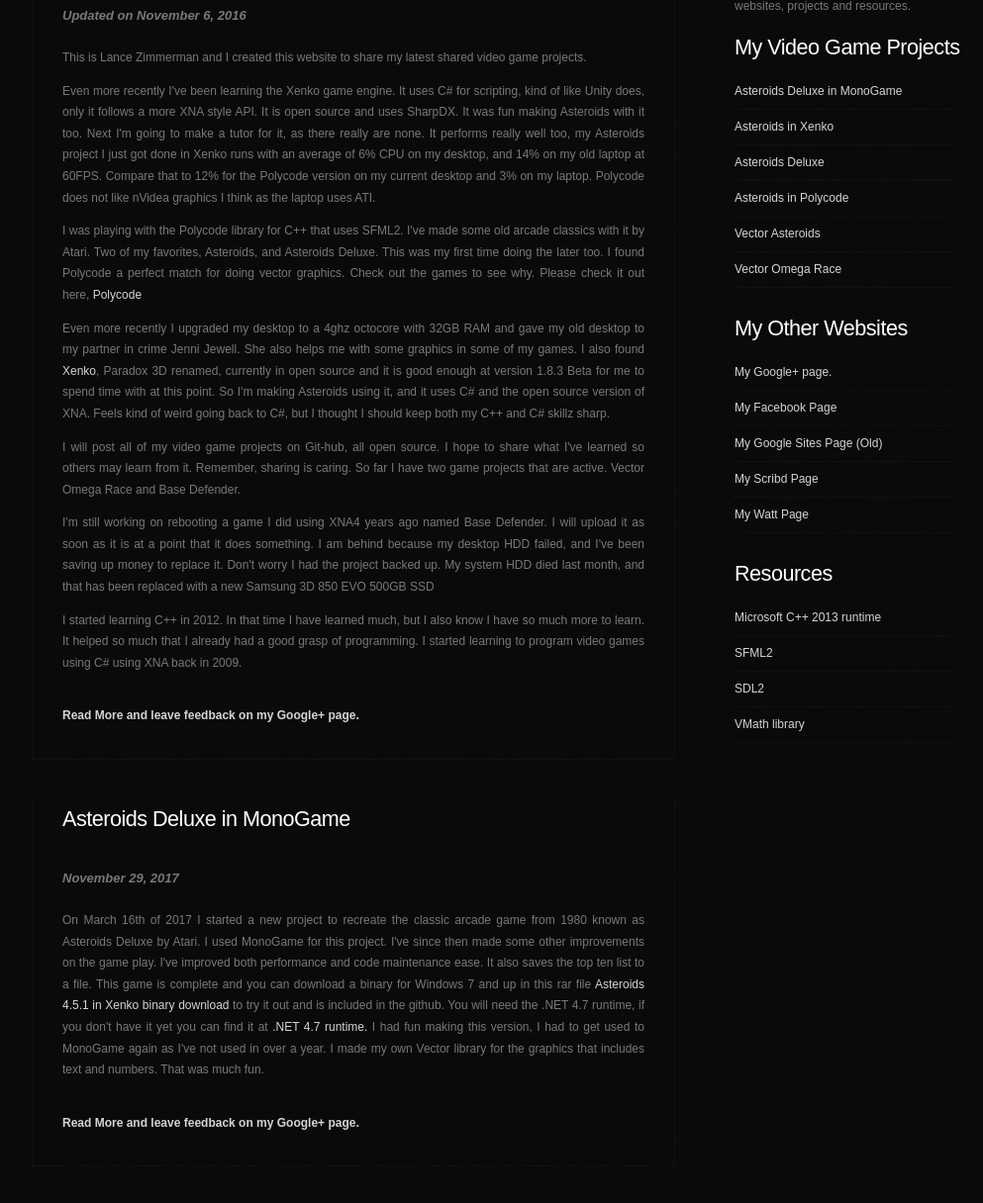
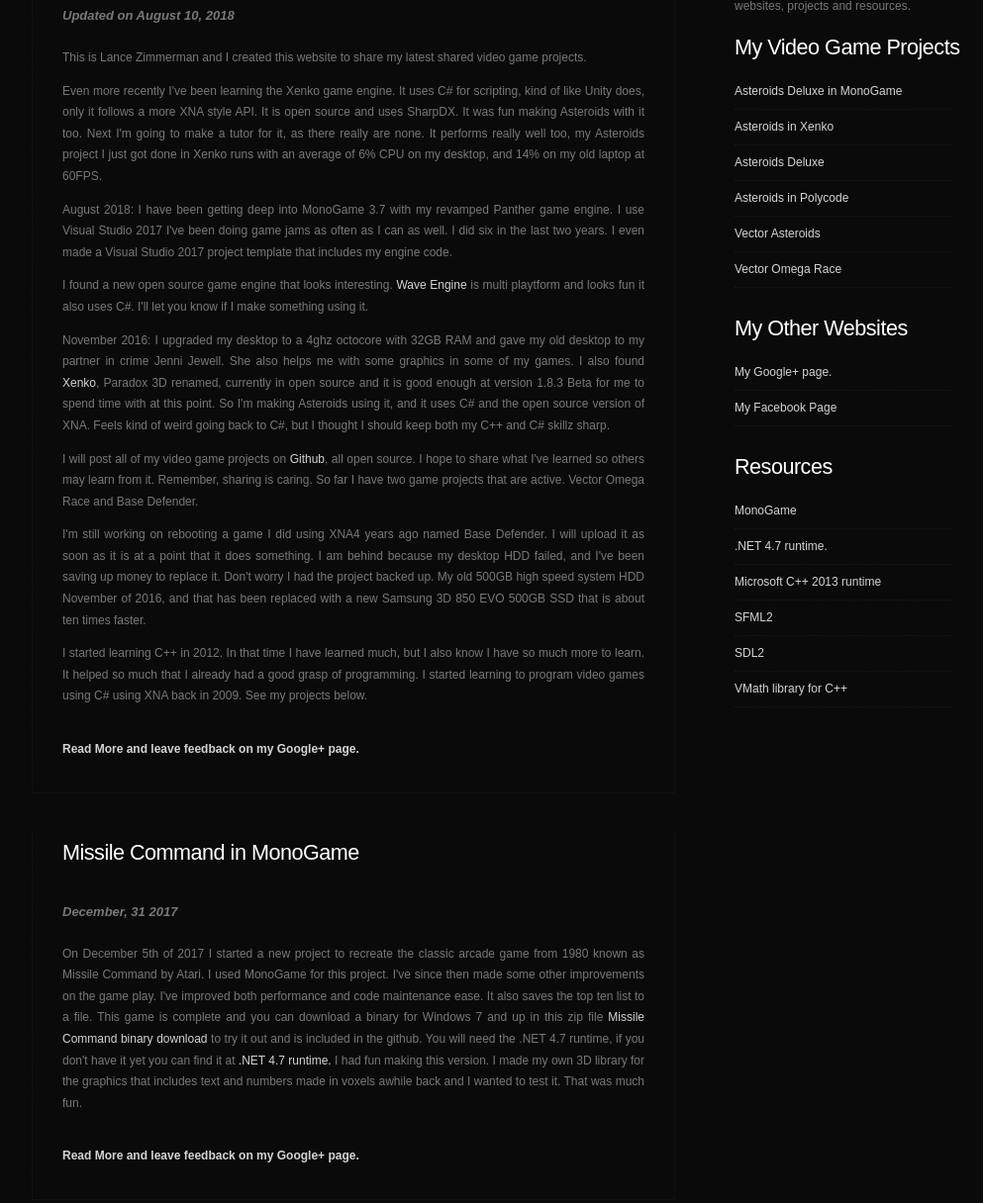
Before and after one commit to LanceJZ/LanceJZ.github.io, a plain HTML site: page index.html in a window 1280 px wide. Shown: the part 195-1411 px from the top of the page at 99% size, without its empty margins (118-1111 px from the left). Drawn offline with Linux system fonts and the light colour scheme.

Commit message:
Updated 20180810
Added Missile command. Edited intro. Removed Polycode, as it is dead.

```diff
--- a/index.html
+++ b/index.html
@@ -12,8 +12,8 @@ Released   : 20100110
 -->
 <html xmlns="http://www.w3.org/1999/xhtml">
 <head>
-<meta name="keywords" content="LanceJZ Video Game Programing C++" />
-<meta name="description" content="Video game programing in C++ web sites with projects by Lance Zimmerman." />
+<meta name="keywords" content="LanceJZ Video Game Programing C++ and C#" />
+<meta name="description" content="Video game programing in C++ and C# web sites with projects by Lance Zimmerman." />
 <meta http-equiv="Content-Type" content="text/html; charset=utf-8" />
 <title>Panther Games</title>
 <link href="style.css" rel="stylesheet" type="text/css" media="screen" />
@@ -42,17 +42,26 @@ h1,h2,h3,h4,h5,h6 {
         <div id="content">
             <div class="post">
                 <h2 class="title"><a href="#">Welcome to Panther Games</a></h2>
-                <p class="meta"><span class="date">Updated on November 6, 2016</span></p>
+                <p class="meta"><span class="date">Updated on August 10, 2018</span></p>
                 <div style="clear: both;">&nbsp;</div>
                 <div class="entry">
                     <p>This is Lance Zimmerman and I created this website to share my latest shared video game projects.</p>
-                    <p>Even more recently I've been learning the Xenko game engine. It uses C# for scripting, kind of like Unity does, only it follows a more XNA style API. It is open source and uses SharpDX. It was fun making Asteroids with it too. Next I'm going to make a tutor for it, as there really are none. It performs really well too, my Asteroids project I just got done in Xenko runs with an average of 6% CPU on my desktop, and 14% on my old laptop at 60FPS. Compare that to 12% for the Polycode version on my current desktop and 3% on my laptop. Polycode does not like nVidea graphics I think as the laptop uses ATI.</p>
-                    <p>I was playing with the Polycode library for C++ that uses SFML2. I've made some old arcade classics with it by Atari. Two of my favorites, Asteroids, and Asteroids Deluxe. This was my first time doing the later too. I found Polycode a perfect match for doing vector graphics. Check out the games to see why. Please check it out here,
-                        <a href="http://polycode.org/">Polycode</a></p>
-                    <p>Even more recently I upgraded my desktop to a 4ghz octocore with 32GB RAM and gave my old desktop to my partner in crime Jenni Jewell. She also helps me with some graphics in some of my games. I also found <a href="http://xenko.com/">Xenko</a>, Paradox 3D renamed, currently in open source and it is good enough at version 1.8.3 Beta for me to spend time with at this point. So I'm making Asteroids using it, and it uses C# and the open source version of XNA. Feels kind of weird going back to C#, but I thought I should keep both my C++ and C# skillz sharp.</p>
-                    <p>I will post all of my video game projects on Git-hub, all open source. I hope to share what I've learned so others may learn from it. Remember, sharing is caring. So far I have two game projects that are active. Vector Omega Race and Base Defender.</p>
-                    <p>I'm still working on rebooting a game I did using XNA4 years ago named Base Defender. I will upload it as soon as it is at a point that it does something. I am behind because my desktop HDD failed, and I've been saving up money to replace it. Don't worry I had the project backed up. My system HDD died last month, and that has been replaced with a new Samsung 3D 850 EVO 500GB SSD</p>
-                    <p>I started learning C++ in 2012. In that time I have learned much, but I also know I have so much more to learn. It helped so much that I already had a good grasp of programming. I started learning to program video games using C# using XNA back in 2009.</p>
+                    <p>Even more recently I've been learning the Xenko game engine. It uses C# for scripting, kind of like Unity does, only it follows a more XNA style API. It is open source and uses SharpDX. It was fun making Asteroids with it too. Next I'm going to make a tutor for it, as there really are none. It performs really well too, my Asteroids project I just got done in Xenko runs with an average of 6% CPU on my desktop, and 14% on my old laptop at 60FPS.</p>
+                    <p>August 2018: I have been getting deep into MonoGame 3.7 with my revamped Panther game engine. I use Visual Studio 2017  I've been doing game jams as often as I can as well. I did six in the last two years. I even made a Visual Studio 2017 project template that includes my engine code.</p>
+                    <p>I found a new open source game engine that looks interesting. <a href="https://waveengine.net/"a>Wave Engine</a> is multi playtform and looks fun it also uses C#. I'll let you know if I make something using it.</p>
+                    <p>November 2016: I upgraded my desktop to a 4ghz octocore with 32GB RAM and gave my old desktop to my partner in crime Jenni Jewell. She also helps me with some graphics in some of my games. I also found <a href="http://xenko.com/">Xenko</a>, Paradox 3D renamed, currently in open source and it is good enough at version 1.8.3 Beta for me to spend time with at this point. So I'm making Asteroids using it, and it uses C# and the open source version of XNA. Feels kind of weird going back to C#, but I thought I should keep both my C++ and C# skillz sharp.</p>
+                    <p>I will post all of my video game projects on <a href="https://github.com/LanceJZ">Github</a>, all open source. I hope to share what I've learned so others may learn from it. Remember, sharing is caring. So far I have two game projects that are active. Vector Omega Race and Base Defender.</p>
+                    <p>I'm still working on rebooting a game I did using XNA4 years ago named Base Defender. I will upload it as soon as it is at a point that it does something. I am behind because my desktop HDD failed, and I've been saving up money to replace it. Don't worry I had the project backed up. My old 500GB high speed system HDD November of 2016, and that has been replaced with a new Samsung 3D 850 EVO 500GB SSD that is about ten times faster.</p>
+                    <p>I started learning C++ in 2012. In that time I have learned much, but I also know I have so much more to learn. It helped so much that I already had a good grasp of programming. I started learning to program video games using C# using XNA back in 2009. See my projects below.</p>
+                    <p class="links"><a href="https://plus.google.com/+LanceJZGithubIO/">Read More and leave feedback on my Google+ page.</a></p>
+                </div>
+            </div>
+            <div class="post">
+                <h2 class="title"><a href="https://github.com/LanceJZ/MissileCommand/">Missile Command in MonoGame</a></h2>
+                <p class="meta"><span class="date">December, 31 2017</span></p>
+                <div style="clear: both;">&nbsp;</div>
+                <div class="entry">
+                    <p>On December 5th of 2017 I started a new project to recreate the classic arcade game from 1980 known as Missile Command by Atari. I used MonoGame for this project. I've since then made some other improvements on the game play.  I've improved both performance and code maintenance ease. It also saves the top ten list to a file. This game is complete and you can download a binary for Windows 7 and up in this zip file <a href="https://github.com/LanceJZ/MissileCommand/blob/master/MissileCommand/Missile%20Command%20A-2.2.3.zip">Missile Command binary download</a> to try it out and is included in the github. You will need the .NET 4.7 runtime, if you don't have it yet you can find it at <a href="https://www.microsoft.com/en-us/download/details.aspx?id=55167">.NET 4.7 runtime.</a> I had fun making this version. I made my own 3D library for the graphics that includes text and numbers made in voxels awhile back and I wanted to test it. That was much fun.</p>
                     <p class="links"><a href="https://plus.google.com/+LanceJZGithubIO/">Read More and leave feedback on my Google+ page.</a></p>
                 </div>
             </div>
@@ -61,7 +70,7 @@ h1,h2,h3,h4,h5,h6 {
                 <p class="meta"><span class="date">November 29, 2017</span></p>
                 <div style="clear: both;">&nbsp;</div>
                 <div class="entry">
-                    <p>On March 16th of 2017 I started a new project to recreate the classic arcade game from 1980 known as Asteroids Deluxe by Atari. I used MonoGame for this project. I've since then made some other improvements on the game play.  I've improved both performance and code maintenance ease. It also saves the top ten list to a file. This game is complete and you can download a binary for Windows 7 and up in this rar file <a href="https://github.com/LanceJZ/MonoGame_Asteroids_Deluxe/blob/master/Asteroids%20Deluxe%20Version%202.1.0.rar">Asteroids 4.5.1 in Xenko binary download</a> to try it out and is included in the github. You will need the .NET 4.7 runtime, if you don't have it yet you can find it at <a href="https://www.microsoft.com/en-us/download/details.aspx?id=55167">.NET 4.7 runtime.</a> I had fun making this version, I had to get used to MonoGame again as I've not used in over a year. I made my own Vector library for the graphics that includes text and numbers. That was much fun.</p>
+                    <p>On March 16th of 2017 I started a new project to recreate the classic arcade game from 1980 known as Asteroids Deluxe by Atari. I used MonoGame for this project. I've since then made some other improvements on the game play.  I've improved both performance and code maintenance ease. It also saves the top ten list to a file. This game is complete and you can download a binary for Windows 7 and up in this rar file <a href="https://github.com/LanceJZ/MonoGame_Asteroids_Deluxe/blob/master/Asteroids%20Deluxe%20Version%202.1.0.rar">Asteroids  binary download</a> to try it out and is included in the github. You will need the .NET 4.7 runtime, if you don't have it yet you can find it at <a href="https://www.microsoft.com/en-us/download/details.aspx?id=55167">.NET 4.7 runtime.</a> I had fun making this version, I had to get used to MonoGame again as I've not used in over a year. I made my own Vector library for the graphics that includes text and numbers. That was much fun.</p>
                     <p class="links"><a href="https://plus.google.com/+LanceJZGithubIO/">Read More and leave feedback on my Google+ page.</a></p>
                 </div>
             </div>
@@ -144,18 +153,17 @@ h1,h2,h3,h4,h5,h6 {
                     <ul>
                         <li><a href="https://plus.google.com/+LanceJZGithubIO/">My Google+ page.</a></li>
                         <li><a href="https://www.facebook.com/pages/Panther-Game-Studio/560922777259899">My Facebook Page</a></li>
-                        <li><a href="https://sites.google.com/site/gamesbylancezimmermaninxna/">My Google Sites Page (Old)</a></li>
-                        <li><a href="http://www.scribd.com/LanceJZ">My Scribd Page</a></li>
-                        <li><a href="http://www.wattpad.com/user/LanceZimmerman">My Watt Page</a></li>
                     </ul>
                 </li>
                 <li>
                     <h2>Resources</h2>
                     <ul>
+                        <li><a href="http://www.monogame.net/">MonoGame</a></li>
+                        <li><a href="https://www.microsoft.com/en-us/download/details.aspx?id=55167">.NET 4.7 runtime.</a></li>
                         <li><a href="http://www.microsoft.com/en-us/download/details.aspx?id=40784">Microsoft C++ 2013 runtime</a></li>
                         <li><a href="http://www.sfml-dev.org/">SFML2</a></li>
                         <li><a href="http://www.libsdl.org/">SDL2</a></li>
-                        <li><a href="http://bartipan.net/vmath/">VMath library</a></li>
+                        <li><a href="http://bartipan.net/vmath/">VMath library for C++</a></li>
                     </ul>
                 </li>
             </ul>
```
